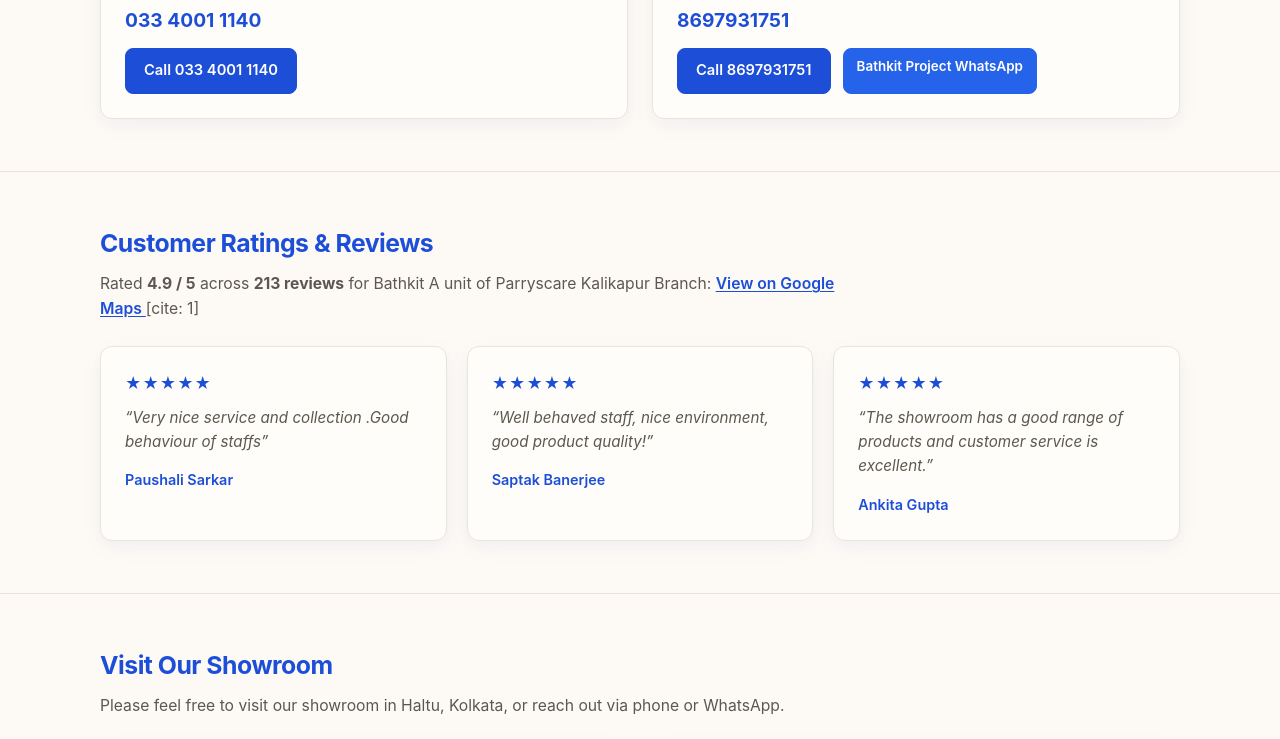
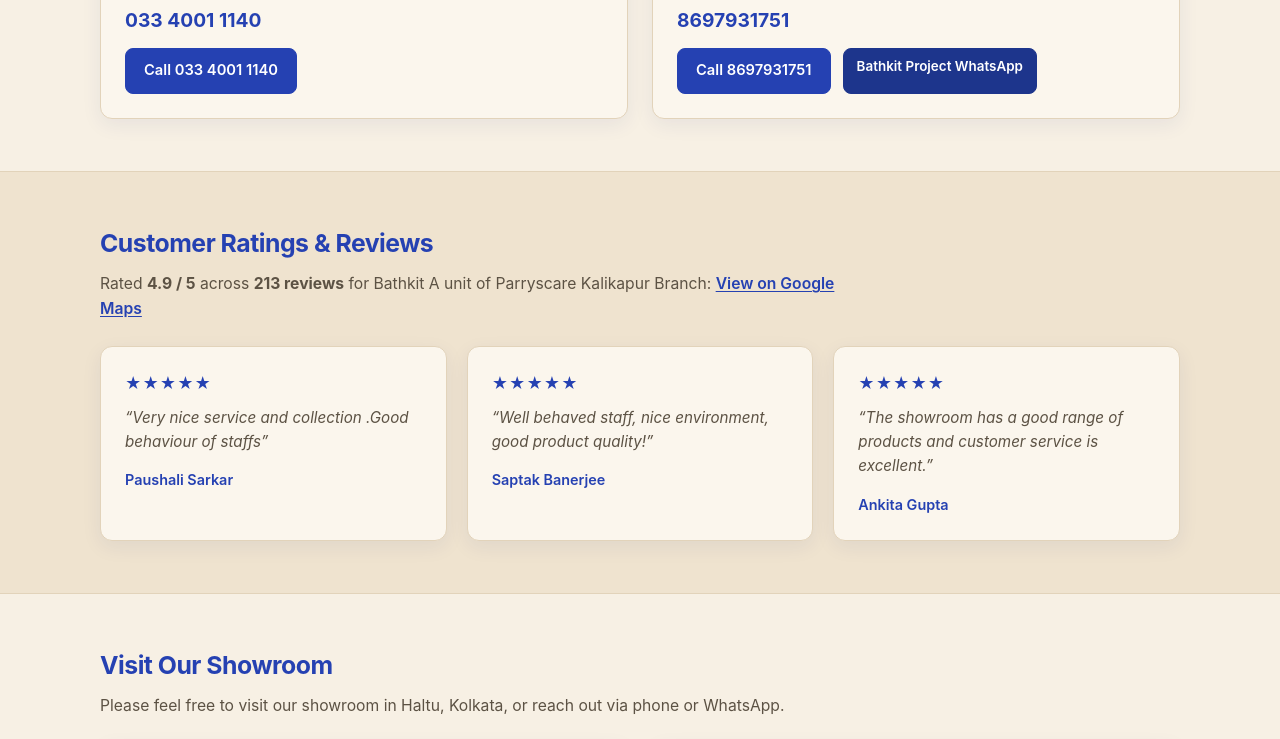
Before and after one commit to subhamghoshconsultant/Bathkit-website, a plain HTML site: page index.html in a window 1280 px wide. Shown: the part 3552-4291 px from the top of the page. Drawn offline with Linux system fonts and the light colour scheme.

Commit message:
Update color variables and styles in index.html

```diff
--- a/index.html
+++ b/index.html
@@ -6,17 +6,17 @@
   <title>Bathkit — Branded Bathroom Fittings, Sanitaryware &amp; Service in Kolkata</title>
   <style>
     :root {
-      --bg: #fdfaf6;
-      --surface: #fffdf9;
-      --surface-alt: #f6efe4;
-      --ink: #1e2430;
-      --muted: #5c574f;
-      --accent: #1d4ed8;
-      --accent-dark: #1e3a8a;
-      --accent-soft: #eff6ff;
-      --border: #ece4d8;
+      --bg: #f7f0e4;
+      --surface: #fbf6ed;
+      --surface-alt: #efe3cf;
+      --ink: #1d2433;
+      --muted: #5c5244;
+      --accent: #2541b2;
+      --accent-dark: #172c7a;
+      --accent-soft: #e6ecff;
+      --border: #e2d3ba;
       --radius: 12px;
-      --shadow: 0 6px 20px rgba(30, 58, 138, 0.06);
+      --shadow: 0 6px 20px rgba(23, 44, 122, 0.07);
     }
 
     * {
@@ -49,7 +49,7 @@
 
     /* Header / Nav */
     header {
-      background: var(--surface);
+      background: var(--surface-alt);
       border-bottom: 1px solid var(--border);
       position: sticky;
       top: 0;
@@ -137,8 +137,8 @@
     }
 
     .btn-wa {
-      background: #2563eb;
-      border-color: #2563eb;
+      background: #1d358c;
+      border-color: #1d358c;
       color: #ffffff;
     }
 
@@ -150,7 +150,7 @@
     /* Hero */
     .hero {
       padding: 54px 0 44px;
-      background: var(--surface);
+      background: var(--surface-alt);
       border-bottom: 1px solid var(--border);
     }
 
@@ -169,7 +169,7 @@
       font-weight: 600;
       padding: 5px 12px;
       border-radius: 999px;
-      border: 1px solid #bfdbfe;
+      border: 1px solid #c3d0fa;
     }
 
     .rating-pill {
@@ -212,6 +212,10 @@
       padding: 52px 0;
       background: var(--bg);
       border-bottom: 1px solid var(--border);
+    }
+
+    section:nth-of-type(even) {
+      background: var(--surface-alt);
     }
 
     section:last-of-type {
@@ -509,7 +513,7 @@
     }
 
     footer {
-      background: var(--surface);
+      background: var(--surface-alt);
       border-top: 2px solid var(--accent);
       padding: 28px 0;
       margin-top: 16px;
@@ -801,7 +805,7 @@
           Rated <strong>4.9 / 5</strong> across <strong>213 reviews</strong> for Bathkit A unit of Parryscare Kalikapur Branch:
           <a href="https://www.google.com/maps/search/?api=1&query=202,+Purbachal+Main+Rd,+Sukhpally,+Haltu,+Kolkata,+West+Bengal+700078" target="_blank" rel="noopener noreferrer" class="link-inline">
             View on Google Maps
-          </a>[cite: 1]
+          </a>
         </p>
         <div class="grid-3">
           <article class="card">
```
